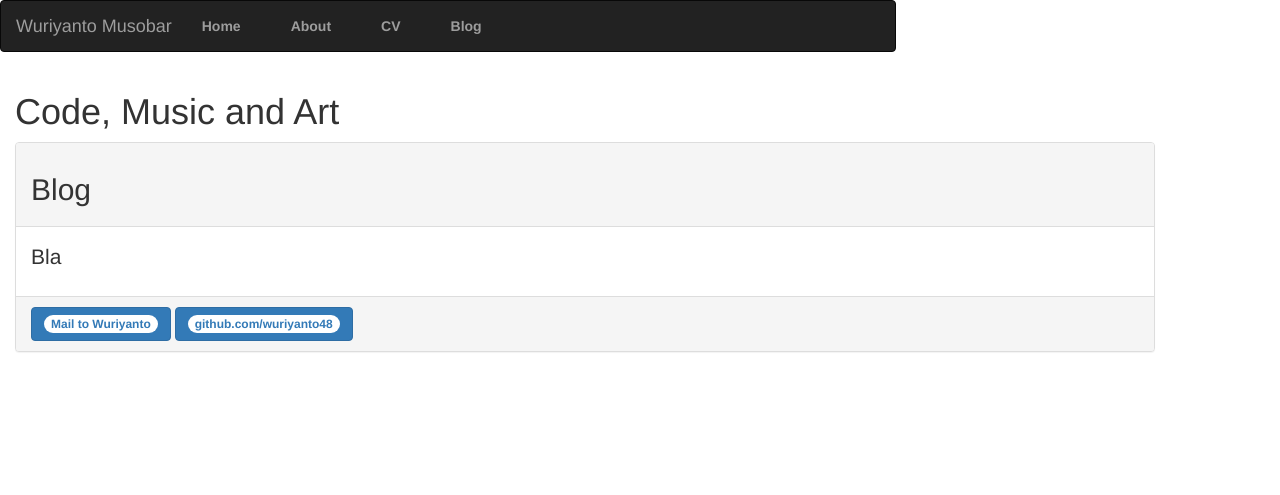
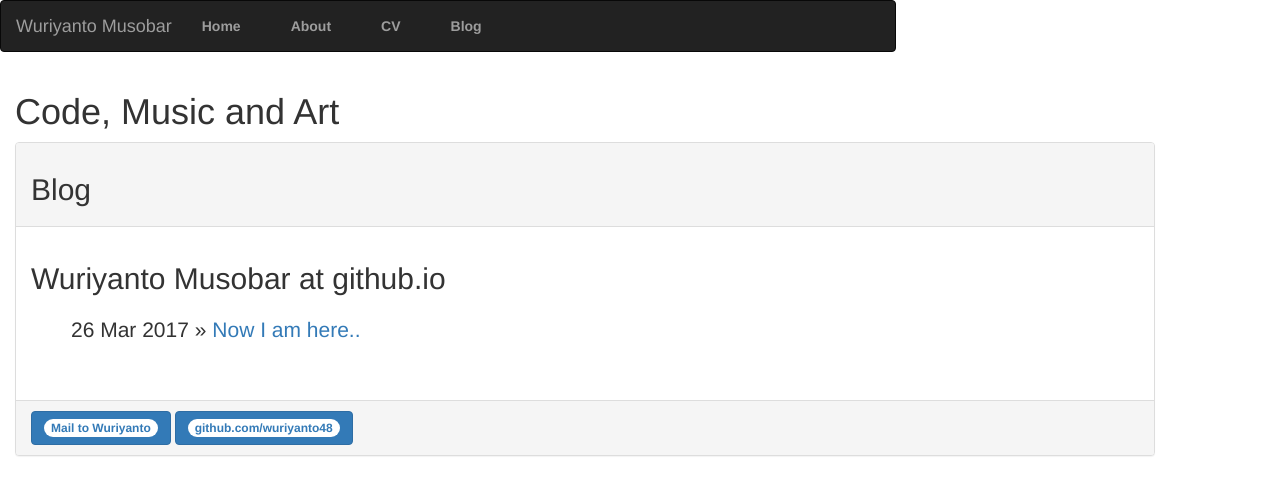
Before and after one commit to wuriyanto48/wuriyanto48.github.io, a Jekyll site: the page built from blog/index.html, in a window 1280 px wide. Shown: the top 495 px of the page. Built offline with Jekyll 4.4.1, drawn with Linux system fonts in a browser that asks for light colours; nearby versions of some CDN libraries; Markdown is read by kramdown in place of the engine named in the settings.

Commit message:
Update index.html

```diff
--- a/blog/index.html
+++ b/blog/index.html
@@ -3,5 +3,9 @@ layout: default
 title: Wuriyanto Musobar at github.io
 title_header: Blog
 ---
-
-<p>Bla</p>
+<h2>{{ page.title }}</h2>
+<ul class="posts">
+   {% for post in site.posts %}
+     <li><span>{{ post.date | date_to_string }}</span> » <a href="{{ post.url }}" title="{{ post.title }}">{{ post.title }}</a></li>
+   {% endfor %}
+</ul>
```
